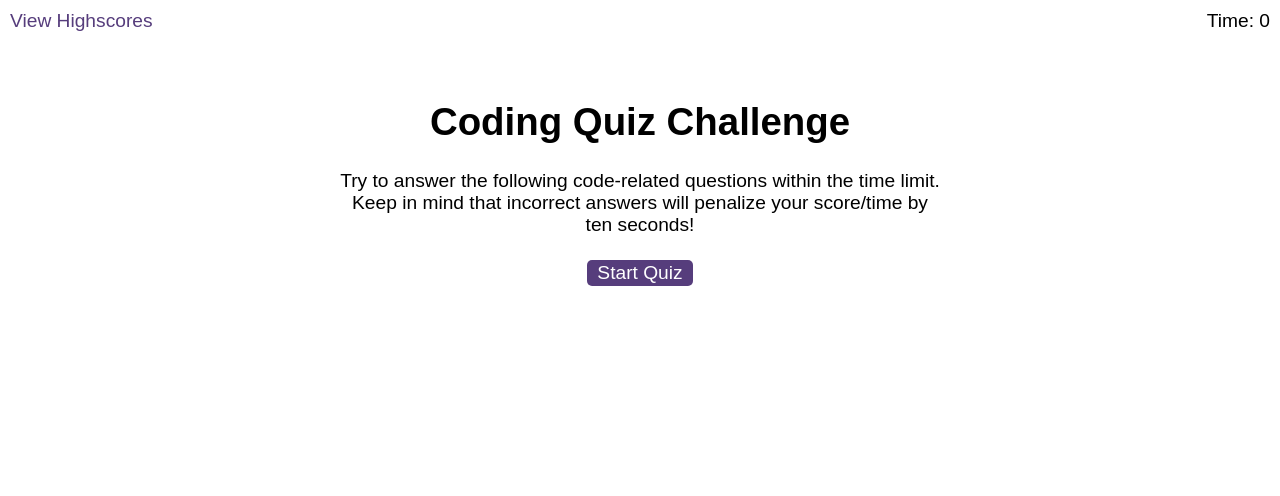
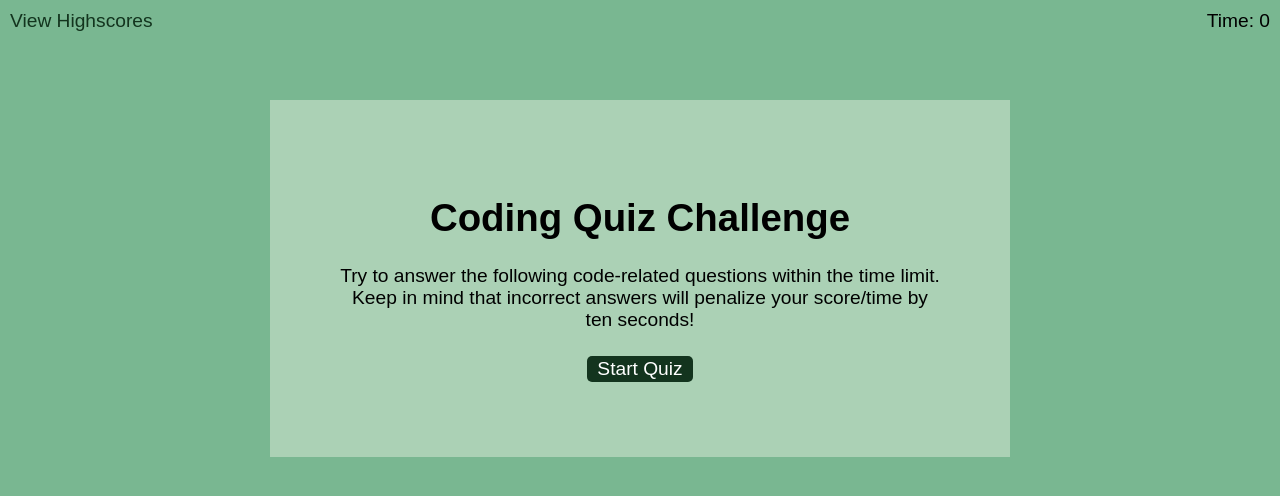
Before and after one commit to addy306/Javascript-Timer-Quiz, a plain HTML site: page index.html in a window 1280 px wide. Drawn offline with Linux system fonts and the light colour scheme.

Commit message:
Adding styles

```diff
--- a/assets/css/styles.css
+++ b/assets/css/styles.css
@@ -1,16 +1,26 @@
+:root{
+  --hovercolor: #C4501B;
+ --maincolor: #13341E;
+ --lightgreen: #4E7145;
+ --lightcolor: #EDE0D4;
+ --backgroundColor:  #79B791;
+ --wrapperColor: #ABD1B5;
+}
+
 body {
   font-family: Arial;
   font-size: 120%;
+  background-color: var(--backgroundColor);
 }
 
 a {
-  color: #563d7c;
+  color: var(--maincolor);
   text-decoration: none;
   transition: color 0.1s;
 }
 
 a:hover {
-  color: #8570a5;
+  color: var(--hovercolor);
 }
 
 button {
@@ -18,7 +28,7 @@ button {
   margin: 5px;
   cursor: pointer;
   font-size: 100%;
-  background-color: #563d7c;
+  background-color: var(--maincolor);
   border-radius: 5px;
   padding: 2px 10px;
   color: white;
@@ -27,7 +37,7 @@ button {
 }
 
 button:hover {
-  background-color: #8570a5;
+  background-color: var(--hovercolor);
 }
 
 .choices button {
@@ -50,13 +60,16 @@ li {
 }
 
 li:nth-child(odd) {
-  background-color: #f3edfc;
+  background-color: var(--lightcolor);
 }
 
 .wrapper {
   margin: 100px auto 0 auto;
   max-width: 600px;
+  padding: 70px;
+  background-color: var(--wrapperColor);
 }
+
 
 .hide {
   display: none;
@@ -77,7 +90,7 @@ li:nth-child(odd) {
   font-size: 120%;
   margin-top: 20px;
   padding-top: 10px;
-  color: gray;
+  color:var(--lightgreen);
   border-top: 2px solid #ccc;
 }
 
```
Also changed, not shown: assets/js/logic.js (+0 -26 lines).
